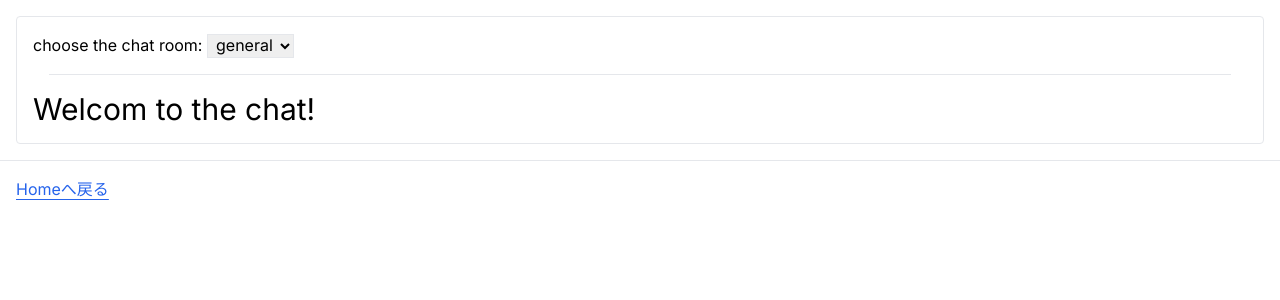
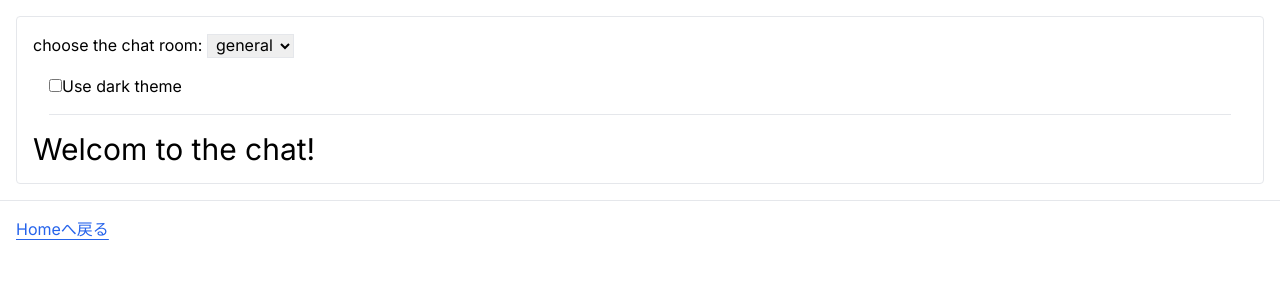
Before and after one commit to kantas-spike/learn_react, a Next.js app in the folder exercises/04-04_react_escape-hatches/: page /chatroom in a window 1280 px wide. Shown: the top 300 px of the page. Built offline with nearby package versions, Linux system fonts and the light colour scheme.

Commit message:
04-04: chatroomへの接続時にテーマ付き通知を表示(ただしバグ版)

```diff
--- a/exercises/04-04_react_escape-hatches/app/chatroom/page.js
+++ b/exercises/04-04_react_escape-hatches/app/chatroom/page.js
@@ -4,9 +4,10 @@ import ChatRoom from "@/components/chatroom"
 import { useState } from "react"
 
 export default function ChatRoomPage(){
+    const [isDark, setIsDark] = useState(false)
     const [roomId, setRoomId] = useState('general')
     return (<main>
-        <label>
+        <label className="block">
             choose the chat room: {' '}
             <select
                 value={roomId}
@@ -16,7 +17,13 @@ export default function ChatRoomPage(){
                     <option value="music">music</option>
             </select>
         </label>
+        <label htmlFor="chk_dark" className="m-4 block">
+            <input type="checkbox" name="chk_dark" id="chk_dark"
+                checked={isDark}
+                onChange={e => setIsDark(e.target.checked)} />
+                Use dark theme
+        </label>
         <hr className="m-4"/>
-        <ChatRoom roomId={roomId}></ChatRoom>
+        <ChatRoom roomId={roomId} theme={isDark ? 'dark' : 'light'}></ChatRoom>
     </main>)
 }
--- a/exercises/04-04_react_escape-hatches/components/chat.js
+++ b/exercises/04-04_react_escape-hatches/components/chat.js
@@ -1,9 +1,26 @@
 export default function createConnection(serverUrl, roomId){
+    let connectedCallback
+    let timeout
     return {
         connect() {
+            timeout = setTimeout(() => {
+                if (connectedCallback) {
+                    connectedCallback()
+                }
+            }, 100)
             console.log(`✅ Connecting to '${roomId}' room at ${serverUrl}...`)
         },
+        on(event, callback) {
+            if (connectedCallback) {
+                throw Error('Cannot add the handler twice')
+            }
+            if (event !== 'connected') {
+                throw Error('Only "connected" event is supported.')
+            }
+            connectedCallback = callback
+        },
         disconnect() {
+            clearTimeout(timeout)
             console.log(`❌ Disconnected from '${roomId}' at ${serverUrl}.`)
         }
     }
--- a/exercises/04-04_react_escape-hatches/components/chatroom.js
+++ b/exercises/04-04_react_escape-hatches/components/chatroom.js
@@ -1,13 +1,17 @@
 import createConnection from "@/components/chat"
 import { useEffect } from "react"
+import showNotification from "./notifications"
 
 const serverUrl = 'https://localhost:1234'
 
-export default function ChatRoom({roomId}){
+export default function ChatRoom({roomId, theme}){
     useEffect(() => {
         const connection = createConnection(roomId, serverUrl)
+        connection.on('connected', () => {
+            showNotification('Connected!', theme)
+        })
         connection.connect()
         return () => connection.disconnect()
-    }, [roomId])
+    }, [roomId, theme])
     return (<h1>Welcom to the chat!</h1>)
 }
```
